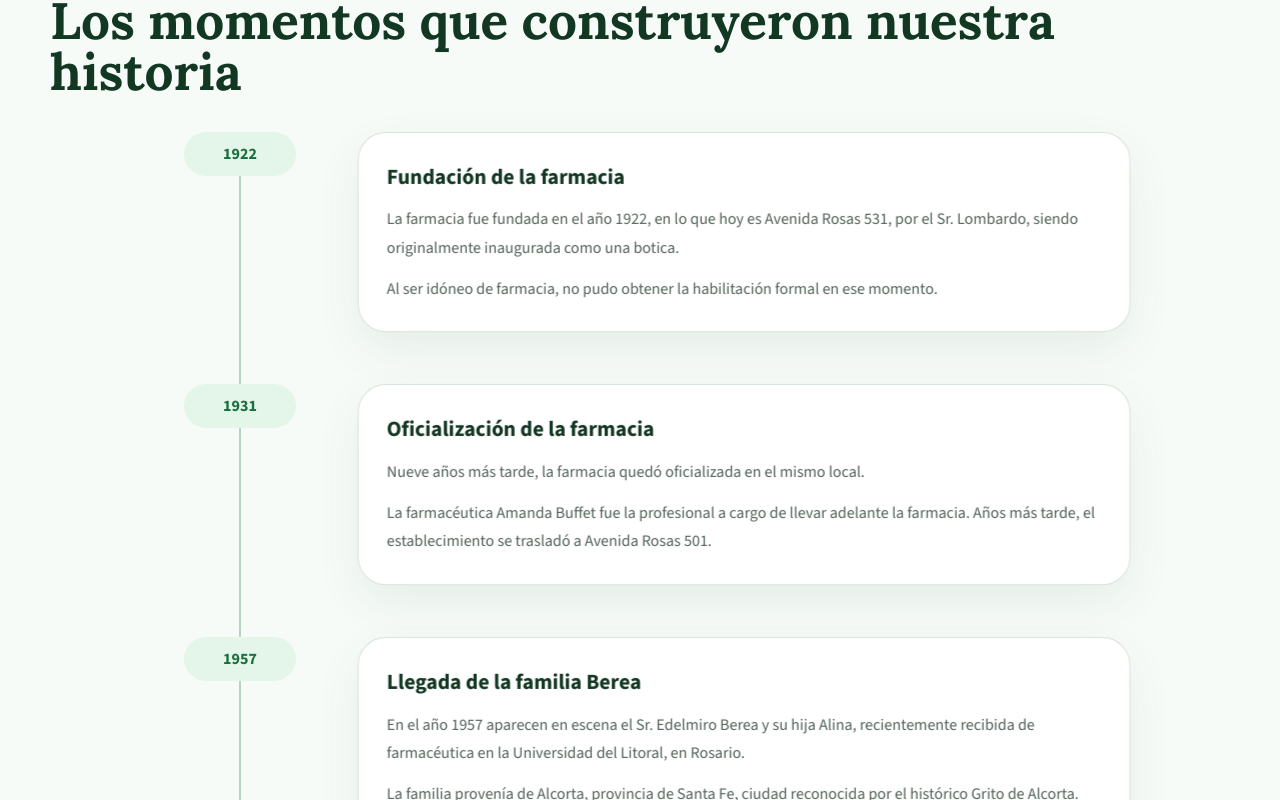
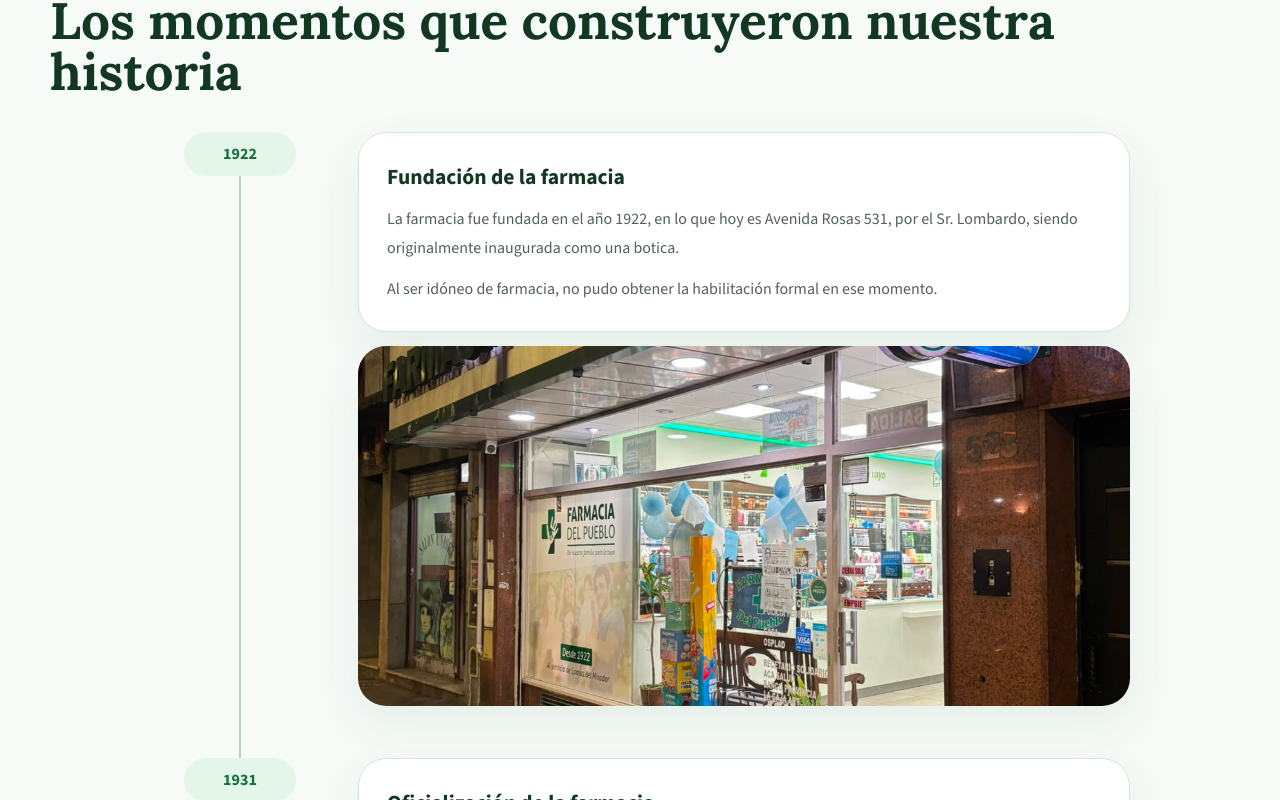
Before and after one commit to MarceloSanchezDev/webFarmaciaDelPueblo, a React (Vite) app: page /historia in a window 1280 px wide. Shown: the part 1600-2400 px from the top of the page. Built offline with nearby package versions, Linux system fonts and the light colour scheme.

Commit message:
fix 3 to safari

```diff
--- a/src/pages/History/History.css
+++ b/src/pages/History/History.css
@@ -160,86 +160,23 @@
   margin-top: 12px;
 }
 
-.history-timeline__flip-card {
-  perspective: 1200px;
-  -webkit-perspective: 1200px;
+.history-timeline__entry {
+  display: grid;
+  gap: 14px;
 }
 
-.history-timeline__flip-card-inner {
-  position: relative;
-  display: grid;
-  width: 100%;
-  transition: transform 0.65s ease;
-  transform-style: preserve-3d;
-  -webkit-transform-style: preserve-3d;
+.history-timeline__figure {
+  margin: 0;
+  overflow: hidden;
+  border-radius: 28px;
+  box-shadow: var(--shadow);
 }
 
-.history-timeline__flip-card:hover .history-timeline__flip-card-inner,
-.history-timeline__flip-card--flipped .history-timeline__flip-card-inner {
-  transform: rotateY(180deg);
-}
-
-.history-timeline__flip-card-front,
-.history-timeline__flip-card-back {
-  grid-area: 1 / 1;
-  margin: 0;
-  backface-visibility: hidden;
-  -webkit-backface-visibility: hidden;
-}
-
-.history-timeline__flip-card-front {
-  position: relative;
-  opacity: 1;
-  transform: rotateY(0deg) translateZ(1px);
-  -webkit-transform: rotateY(0deg) translateZ(1px);
-  transition: opacity 0.15s ease;
-}
-
-.history-timeline__flip-card-back {
-  position: absolute;
-  inset: 0;
-  overflow: hidden;
-  border-radius: 28px;
-  background: var(--color-primary-dark);
-  opacity: 0;
-  transform: rotateY(180deg) translateZ(1px);
-  -webkit-transform: rotateY(180deg) translateZ(1px);
-  transition: opacity 0.15s ease 0.2s;
-}
-
-.history-timeline__flip-card-back img {
+.history-timeline__figure img {
   display: block;
   width: 100%;
-  height: 100%;
+  max-height: 360px;
   object-fit: cover;
-}
-
-.history-timeline__flip-card:hover .history-timeline__flip-card-front,
-.history-timeline__flip-card--flipped .history-timeline__flip-card-front {
-  opacity: 0;
-}
-
-.history-timeline__flip-card:hover .history-timeline__flip-card-back,
-.history-timeline__flip-card--flipped .history-timeline__flip-card-back {
-  opacity: 1;
-}
-
-@media (prefers-reduced-motion: reduce) {
-  .history-timeline__flip-card-inner {
-    gap: 14px;
-    transform: none !important;
-  }
-
-  .history-timeline__flip-card-front,
-  .history-timeline__flip-card-back {
-    position: relative;
-    min-height: 0;
-    transform: none;
-    -webkit-transform: none;
-    opacity: 1;
-  }
-
-  .history-timeline__flip-card-back img { min-height: 260px; }
 }
 
 .history-values-section {
--- a/src/pages/History/History.jsx
+++ b/src/pages/History/History.jsx
@@ -1,12 +1,9 @@
-import { useState } from 'react';
 import { getWhatsappUrl, pharmacyContact } from '../../data/contactData';
 import { historyMilestones, historyValues } from '../../data/historyData';
 import alisa from '../../assets/alisa.jpeg';
 import './History.css';
 
 function History() {
-  const [flippedMilestone, setFlippedMilestone] = useState(null);
-
   return (
     <main className="history-page">
       <section className="history-tribute-section">
@@ -87,7 +84,6 @@
         <div className="history-timeline">
           {historyMilestones.map((item) => {
             const milestoneKey = `${item.year}-${item.title}`;
-            const isFlipped = flippedMilestone === milestoneKey;
             const milestoneContent = (
               <div className="history-timeline__content">
                 <h3>{item.title}</h3>
@@ -105,35 +101,18 @@
                   <span>{item.year}</span>
                 </div>
 
-                {item.image ? (
-                  <div
-                    className={`history-timeline__flip-card ${isFlipped ? 'history-timeline__flip-card--flipped' : ''}`}
-                    tabIndex="0"
-                    role="button"
-                    aria-pressed={isFlipped}
-                    aria-label={`${item.title}. Tocá o presioná Enter para ${isFlipped ? 'volver al texto' : 'ver la fotografía'}.`}
-                    onClick={() => setFlippedMilestone(isFlipped ? null : milestoneKey)}
-                    onKeyDown={(event) => {
-                      if (event.key === 'Enter' || event.key === ' ') {
-                        event.preventDefault();
-                        setFlippedMilestone(isFlipped ? null : milestoneKey);
-                      }
-                    }}
-                  >
-                    <div className="history-timeline__flip-card-inner">
-                      <div className="history-timeline__flip-card-front">
+                <div className="history-timeline__entry">
                   {milestoneContent}
-                      </div>
-                      <figure className="history-timeline__flip-card-back">
+                  {item.image && (
+                    <figure className="history-timeline__figure">
                       <img
                         src={item.image}
                         alt={item.imageAlt || item.title}
                         loading="lazy"
                       />
                     </figure>
+                  )}
                 </div>
-                  </div>
-                ) : milestoneContent}
               </article>
             );
           })}
```
Lines whose indentation alone changed are shown as unchanged.
